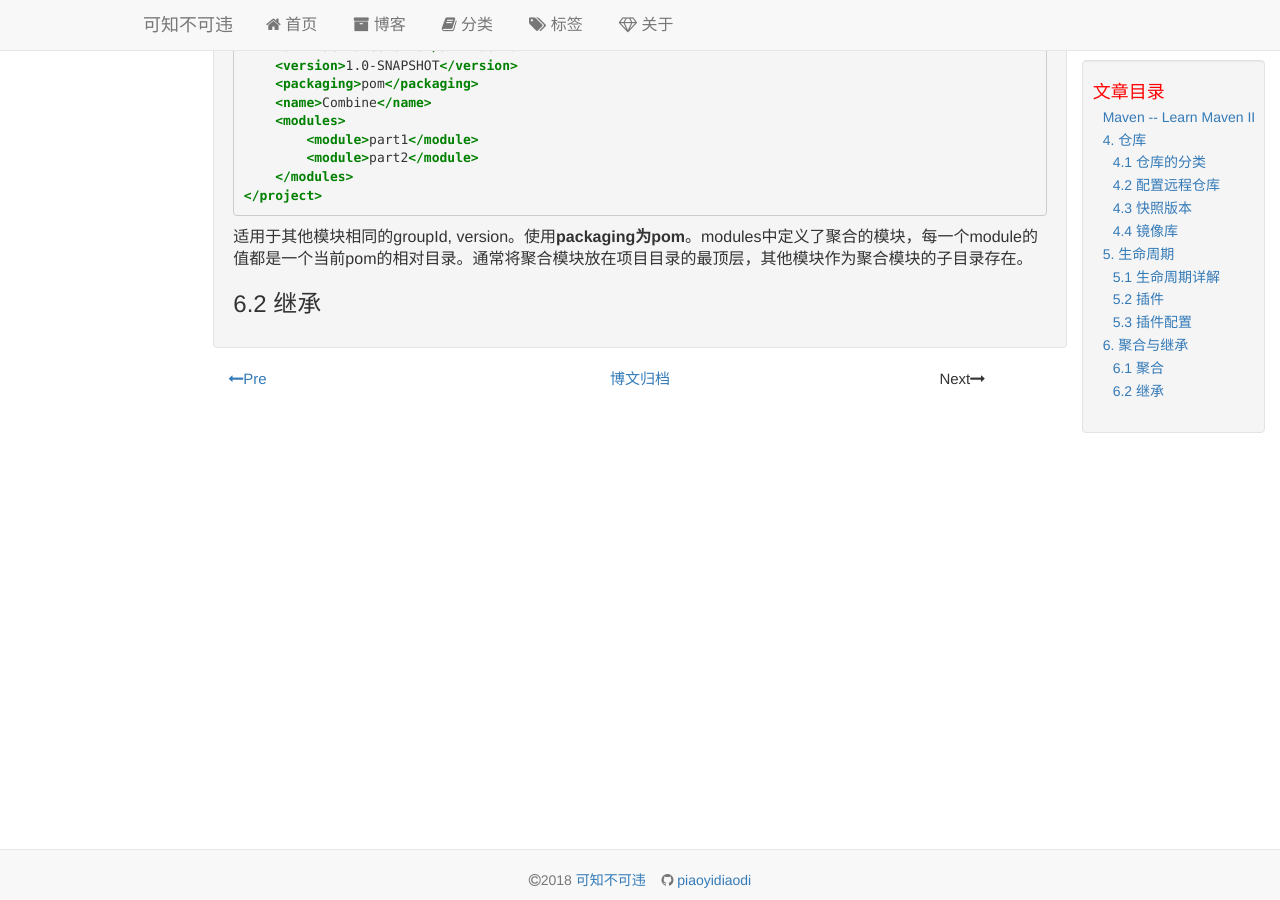
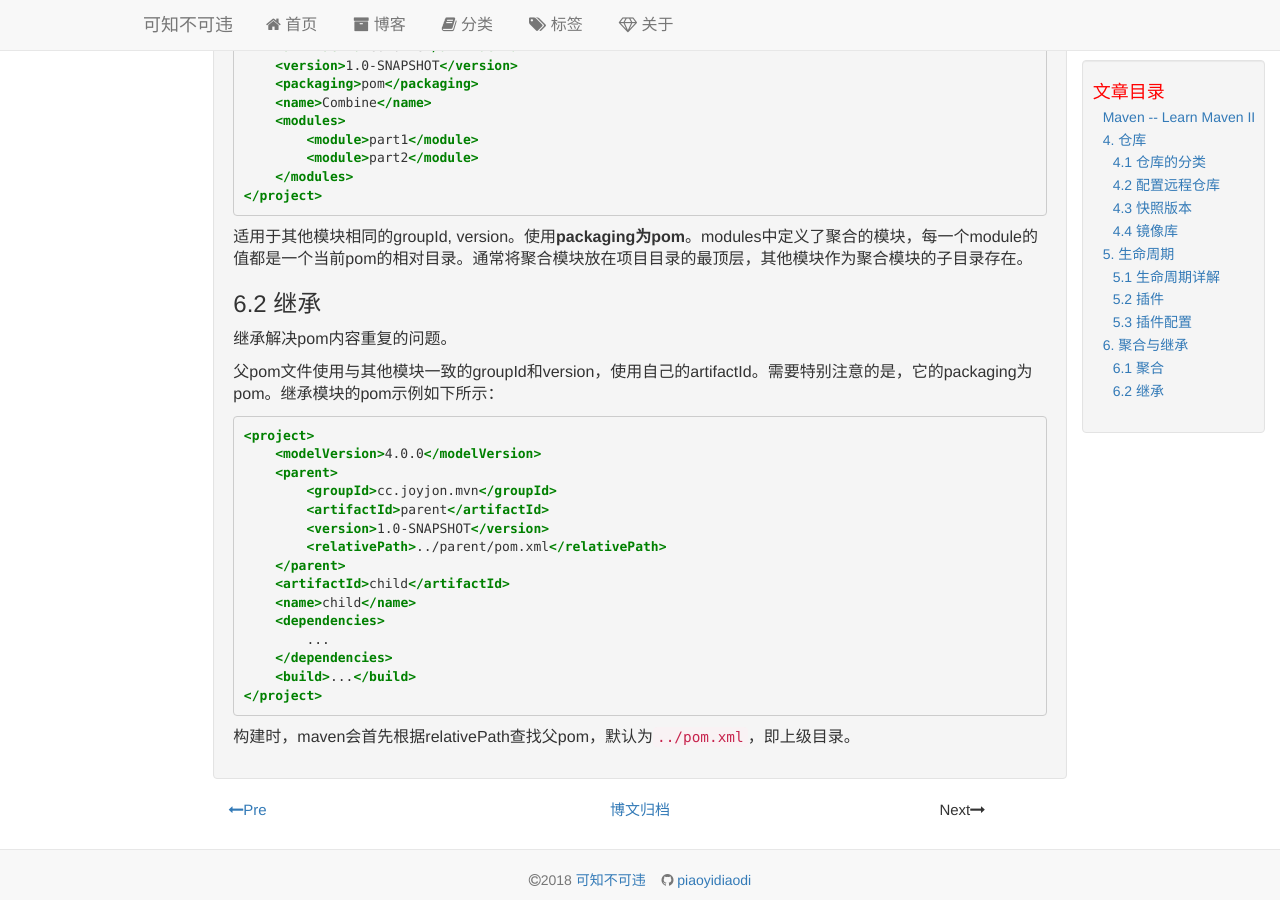
Before and after one commit to piaoyidaodi/piaoyidaodi.github.io, a Jekyll site: the page built from _posts/2018-03-27-learn-maven-II.md, in a window 1280 px wide and 900 px high, scrolled down 4898 px. Built offline with Jekyll 4.4.1, drawn with Linux system fonts in a browser that asks for light colours.

Commit message:
20180318 maven day

````diff
--- a/_posts/2018-03-27-learn-maven-II.md
+++ b/_posts/2018-03-27-learn-maven-II.md
@@ -211,3 +211,27 @@ maven插件仓库的配置使用pluginRepositories和pluginRepository标签配
 适用于其他模块相同的groupId, version。使用**packaging为pom**。modules中定义了聚合的模块，每一个module的值都是一个当前pom的相对目录。通常将聚合模块放在项目目录的最顶层，其他模块作为聚合模块的子目录存在。
 
 ### 6.2 继承
+
+继承解决pom内容重复的问题。
+
+父pom文件使用与其他模块一致的groupId和version，使用自己的artifactId。需要特别注意的是，它的packaging为pom。继承模块的pom示例如下所示：
+
+```xml
+<project>
+    <modelVersion>4.0.0</modelVersion>
+    <parent>
+        <groupId>cc.joyjon.mvn</groupId>
+        <artifactId>parent</artifactId>
+        <version>1.0-SNAPSHOT</version>
+        <relativePath>../parent/pom.xml</relativePath>
+    </parent>
+    <artifactId>child</artifactId>
+    <name>child</name>
+    <dependencies>
+        ...
+    </dependencies>
+    <build>...</build>
+</project>
+```
+
+构建时，maven会首先根据relativePath查找父pom，默认为`../pom.xml`，即上级目录。
````
